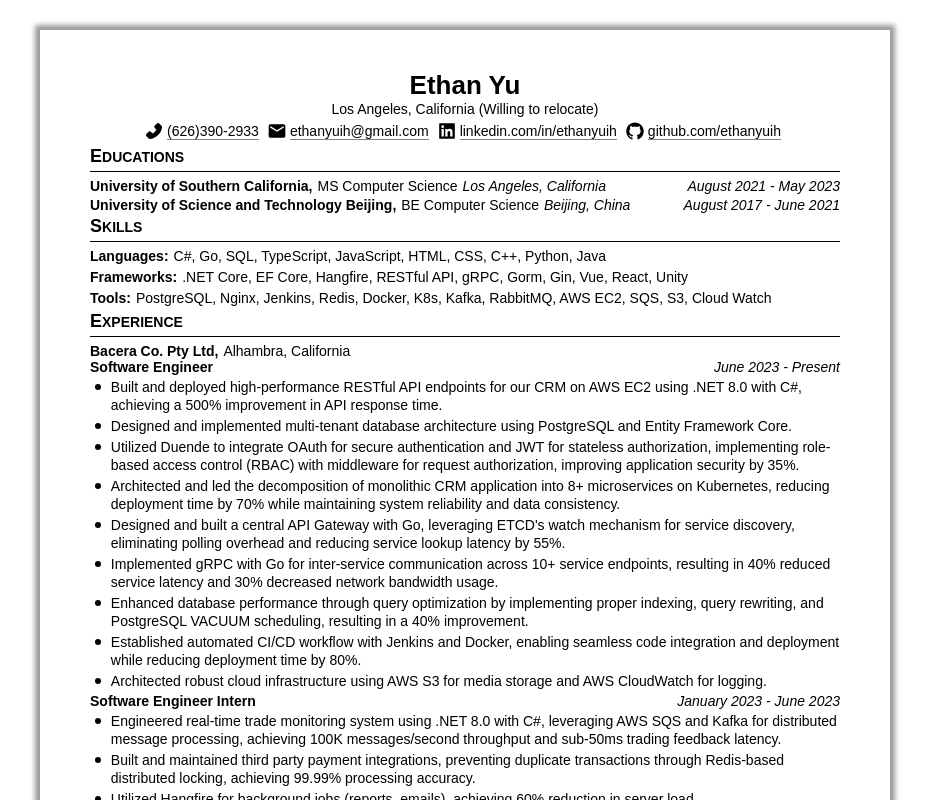
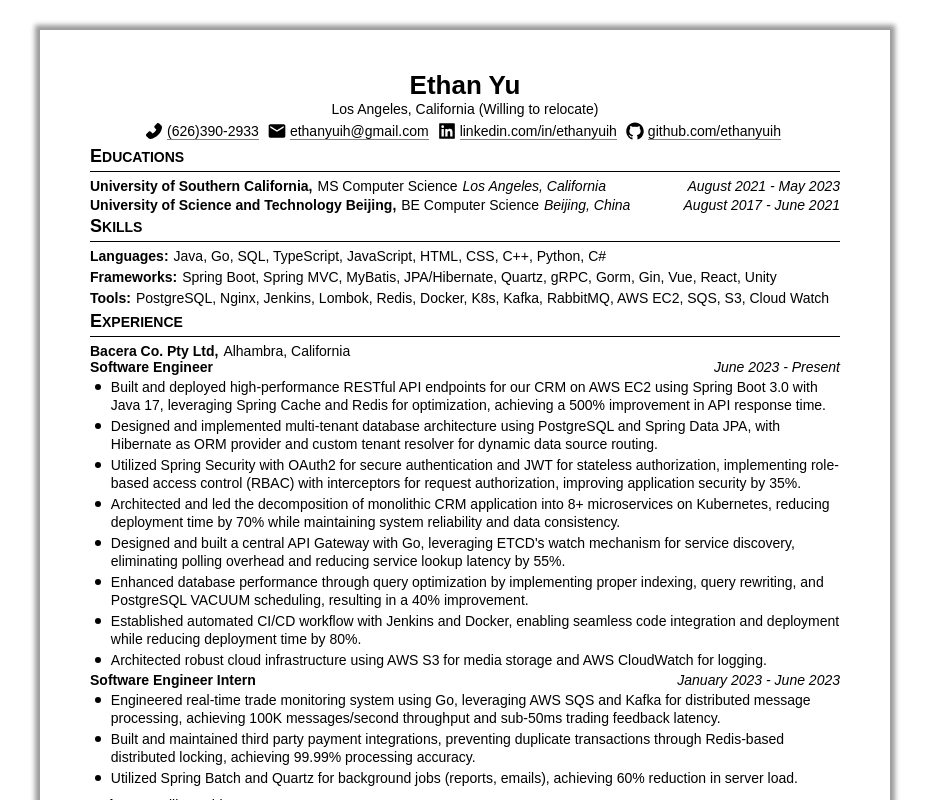
Before and after one commit to ethanyuih/plain-cv, a React (Create React App) app: page / in a window 1280 px wide. Shown: the top 800 px of the page, without its empty margins (175-1104 px from the left). Built offline with nearby package versions, Linux system fonts and the light colour scheme.

Commit message:
added java stack

```diff
--- a/src/assets/resume-infos/3-skill-info.ts
+++ b/src/assets/resume-infos/3-skill-info.ts
@@ -5,7 +5,7 @@ export const skillInfo: Skills = {
     {
       skillType: "Languages",
       skillItems: [
-        "C#",
+        "Java",
         "Go",
         "SQL",
         "TypeScript",
@@ -14,16 +14,17 @@ export const skillInfo: Skills = {
         "CSS",
         "C++",
         "Python",
-        "Java",
+        "C#",
       ],
     },
     {
       skillType: "Frameworks",
       skillItems: [
-        ".NET Core",
-        "EF Core",
-        "Hangfire",
-        "RESTful API",
+        "Spring Boot",
+        "Spring MVC",
+        "MyBatis",
+        "JPA/Hibernate",
+        "Quartz",
         "gRPC",
         "Gorm",
         "Gin",
@@ -46,6 +47,7 @@ export const skillInfo: Skills = {
         "PostgreSQL",
         "Nginx",
         "Jenkins",
+        "Lombok",
         "Redis",
         "Docker",
         "K8s",
--- a/src/assets/resume-infos/4-experience-info.ts
+++ b/src/assets/resume-infos/4-experience-info.ts
@@ -16,12 +16,13 @@ export const experienceInfo: Experiences = {
             // "Developed new Multi-Tenant RESTful APIs using .NET Core + EF Core, successfully migrating from the legacy system to PostgreSQL database, achieving a 500% improvement in average response time.",
             // "Implemented Hangfire for background task processing, achieving 60% reduction in server load.",
             // "Developed new Multi-Tenant RESTful APIs using .NET Core + EF Core, successfully migrating from the legacy system to PostgreSQL database, achieving a 500% improvement in average response time.",
-            "Built and deployed high-performance RESTful API endpoints for our CRM on AWS EC2 using .NET 8.0 with C#, achieving a 500% improvement in API response time.",
-            "Designed and implemented multi-tenant database architecture using PostgreSQL and Entity Framework Core.",
-            "Utilized Duende to integrate OAuth for secure authentication and JWT for stateless authorization, implementing role-based access control (RBAC) with middleware for request authorization, improving application security by 35%.",
+            // "Built and deployed high-performance RESTful API endpoints for our CRM on AWS EC2 using .NET 8.0 with C#, achieving a 500% improvement in API response time.",
+            "Built and deployed high-performance RESTful API endpoints for our CRM on AWS EC2 using Spring Boot 3.0 with Java 17, leveraging Spring Cache and Redis for optimization, achieving a 500% improvement in API response time.",
+            "Designed and implemented multi-tenant database architecture using PostgreSQL and Spring Data JPA, with Hibernate as ORM provider and custom tenant resolver for dynamic data source routing.",
+            "Utilized Spring Security with OAuth2 for secure authentication and JWT for stateless authorization, implementing role-based access control (RBAC) with interceptors for request authorization, improving application security by 35%.",
             "Architected and led the decomposition of monolithic CRM application into 8+ microservices on Kubernetes, reducing deployment time by 70% while maintaining system reliability and data consistency.",
             "Designed and built a central API Gateway with Go, leveraging ETCD's watch mechanism for service discovery, eliminating polling overhead and reducing service lookup latency by 55%.",
-            "Implemented gRPC with Go for inter-service communication across 10+ service endpoints, resulting in 40% reduced service latency and 30% decreased network bandwidth usage.",
+            // "Implemented gRPC with Go for inter-service communication across 10+ service endpoints, resulting in 40% reduced service latency and 30% decreased network bandwidth usage.",
             "Enhanced database performance through query optimization by implementing proper indexing, query rewriting, and PostgreSQL VACUUM scheduling, resulting in a 40% improvement.",
             // "Built and maintained third party payment integrations, preventing duplicate transactions through Redis-based distributed locking, achieving 99.99% processing accuracy.",
             "Established automated CI/CD workflow with Jenkins and Docker, enabling seamless code integration and deployment while reducing deployment time by 80%.",
@@ -37,10 +38,10 @@ export const experienceInfo: Experiences = {
           taskList: [
             // "Developed new Multi-Tenant RESTful APIs using .NET Core + EF Core, successfully migrating from the legacy system to PostgreSQL database, achieving a 500% improvement in average response time.",
             // "Utilized Duende IdentityServer to integrate OAuth for secure authentication and JWT for stateless authorization.",
-            "Engineered real-time trade monitoring system using .NET 8.0 with C#, leveraging AWS SQS and Kafka for distributed message processing, achieving 100K messages/second throughput and sub-50ms trading feedback latency.",
+            "Engineered real-time trade monitoring system using Go, leveraging AWS SQS and Kafka for distributed message processing, achieving 100K messages/second throughput and sub-50ms trading feedback latency.",
             "Built and maintained third party payment integrations, preventing duplicate transactions through Redis-based distributed locking, achieving 99.99% processing accuracy.",
             // "Spearheaded ChatGPT API implementation across core business applications, driving 20% increase in user satisfaction through enhanced automation.",
-            "Utilized Hangfire for background jobs (reports, emails), achieving 60% reduction in server load.",
+            "Utilized Spring Batch and Quartz for background jobs (reports, emails), achieving 60% reduction in server load.",
 
             // "Participated in developing a CRM frontend application using Vue 3 with TypeScript.",
             // "Utilized vue-i18n for internationalization, which enabled successful market expansion into Vietnam and Japan.",
```
